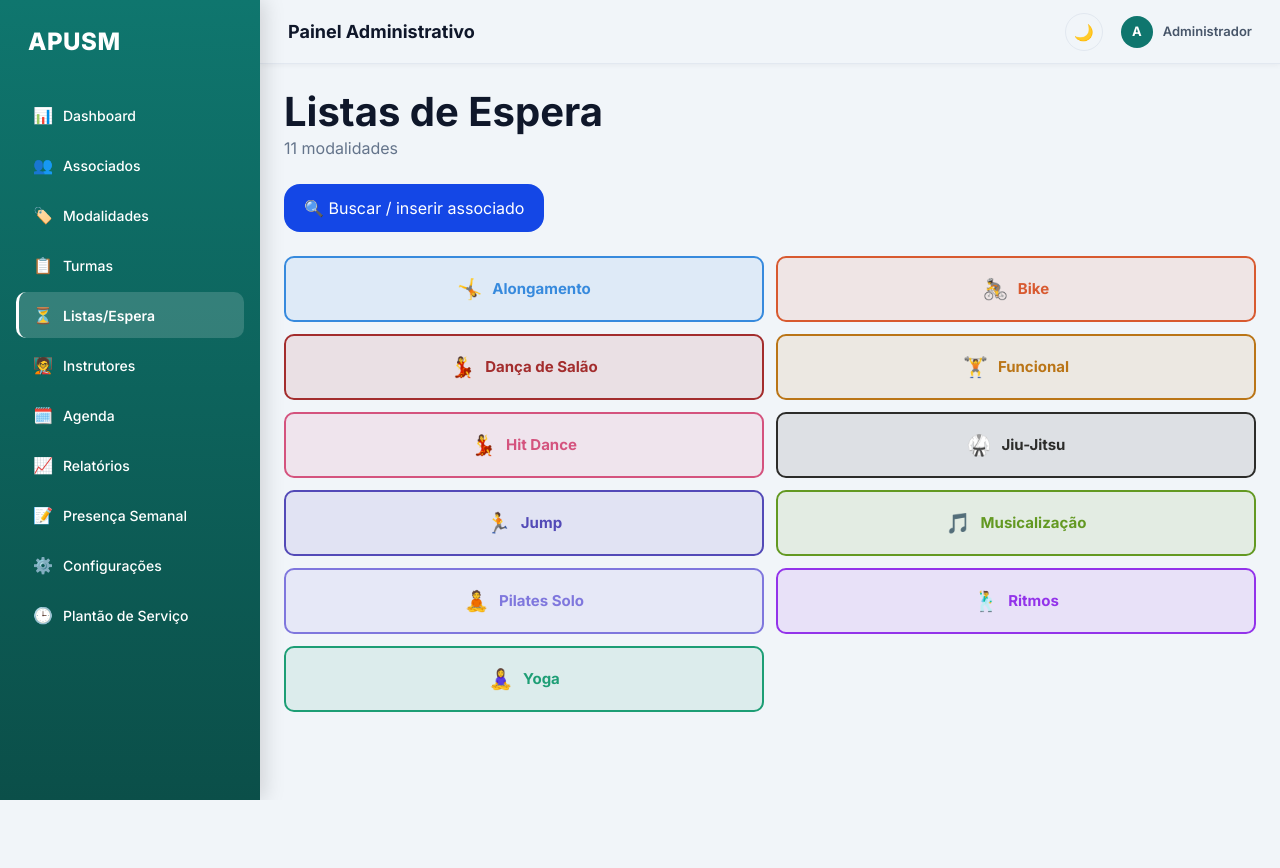
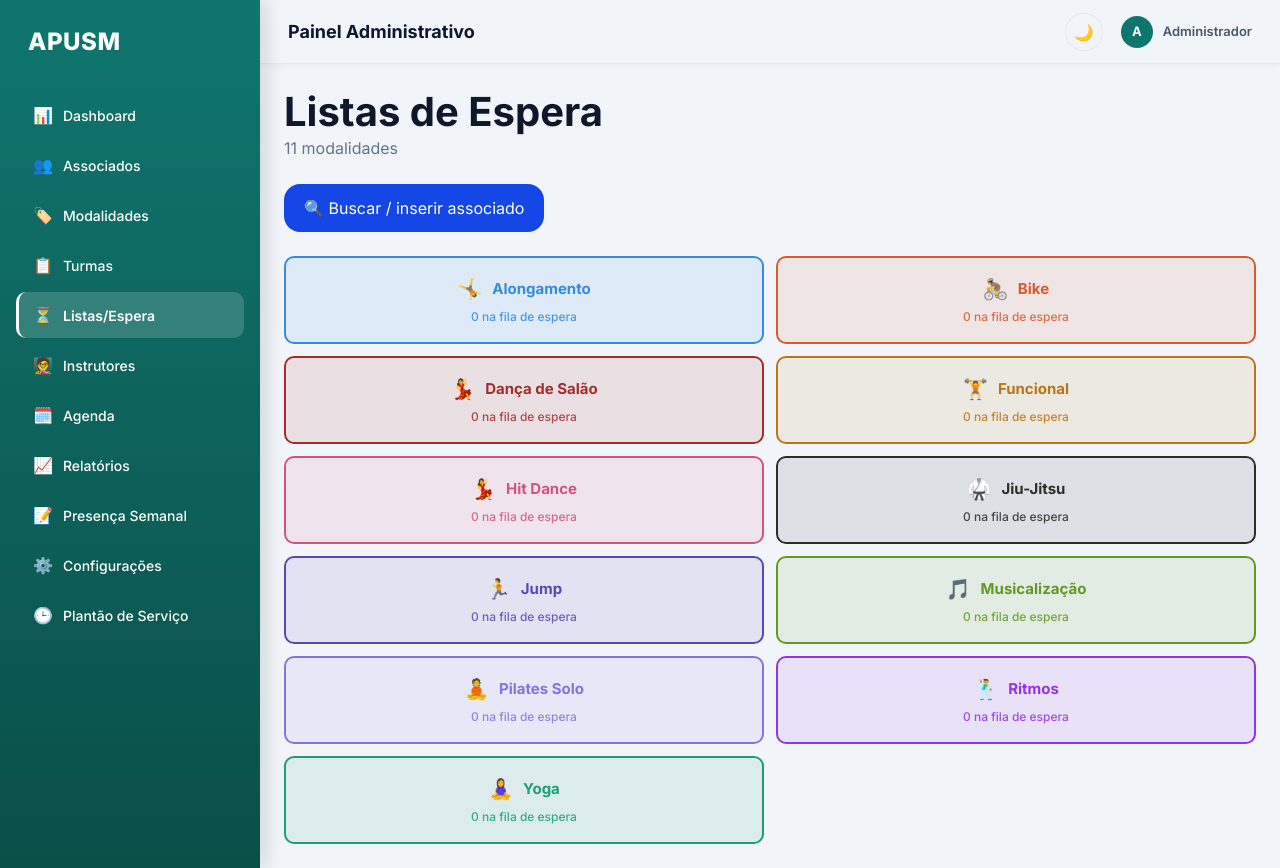
Before and after one commit to BrenoFranzin/apusm, a React (Vite) app: page /lista-espera in a window 1280 px wide. Before the commit the page ends 800 px from the top, so only its background shows below. Built offline with nearby package versions, Linux system fonts and the light colour scheme.

Commit message:
bloco 4: contador de fila em lista de espera + encoding

```diff
--- a/src/modules/lista-espera/pages/ListasEsperaPage.tsx
+++ b/src/modules/lista-espera/pages/ListasEsperaPage.tsx
@@ -7,6 +7,8 @@ import { useEffect, useState } from "react";
 import { useNavigate } from "react-router-dom";
 
 import { modalidadesService } from "@/modules/modalidades/services/modalidades.service";
+import { turmasService } from "@/modules/turmas/services/turmas.service";
+import { listaEsperaService } from "../services/listaEspera.service";
 import type { Modalidade } from "@/modules/modalidades/types/modalidade.types";
 import AssociadoDetalhesModal from "@/modules/associados/components/AssociadoDetalhesModal";
 
@@ -29,11 +31,30 @@ function ajustarCorParaTema(cor: string, escuro: boolean) {
 export default function ListasEsperaPage() {
   const navigate = useNavigate();
   const [modalidades, setModalidades] = useState<Modalidade[]>([]);
+  const [contagemPorModalidade, setContagemPorModalidade] = useState<Record<string, number>>({});
   const [escuro, setEscuro] = useState(ehModoEscuro());
   const [modalAssociadoAberto, setModalAssociadoAberto] = useState(false);
 
   useEffect(() => {
-    modalidadesService.listar().then(setModalidades);
+    async function carregar() {
+      const mods = await modalidadesService.listar();
+      setModalidades(mods);
+
+      const turmas = await turmasService.listar();
+      const contagens: Record<string, number> = {};
+
+      for (const mod of mods) {
+        const turmasDaModalidade = turmas.filter((t) => t.modalidadeId === mod.id);
+        let total = 0;
+        for (const turma of turmasDaModalidade) {
+          const fila = await listaEsperaService.listarPorTurma(turma.id);
+          total += fila.length;
+        }
+        contagens[mod.id] = total;
+      }
+      setContagemPorModalidade(contagens);
+    }
+    carregar();
   }, []);
 
   useEffect(() => {
@@ -76,6 +97,7 @@ export default function ListasEsperaPage() {
           .sort((a, b) => a.nome.localeCompare(b.nome))
           .map((mod) => {
             const cor = ajustarCorParaTema(mod.cor || "#374151", escuro);
+            const qtdFila = contagemPorModalidade[mod.id] ?? 0;
 
             return (
               <button
@@ -83,10 +105,11 @@ export default function ListasEsperaPage() {
                 onClick={() => navigate(`/lista-espera/${mod.id}`)}
                 style={{
                   display: "flex",
+                  flexDirection: "column",
                   alignItems: "center",
                   justifyContent: "center",
                   textAlign: "center",
-                  gap: 10,
+                  gap: 4,
                   background: cor + "1a",
                   color: cor,
                   border: `2px solid ${cor}`,
@@ -98,8 +121,13 @@ export default function ListasEsperaPage() {
                   cursor: "pointer",
                 }}
               >
-                <span style={{ fontSize: 20 }}>{mod.icone}</span>
-                <span>{mod.nome}</span>
+                <span style={{ display: "flex", alignItems: "center", gap: 10 }}>
+                  <span style={{ fontSize: 20 }}>{mod.icone}</span>
+                  <span>{mod.nome}</span>
+                </span>
+                <span style={{ fontSize: 12, fontWeight: 500, opacity: 0.85 }}>
+                  {qtdFila} na fila de espera
+                </span>
               </button>
             );
           })}
```
